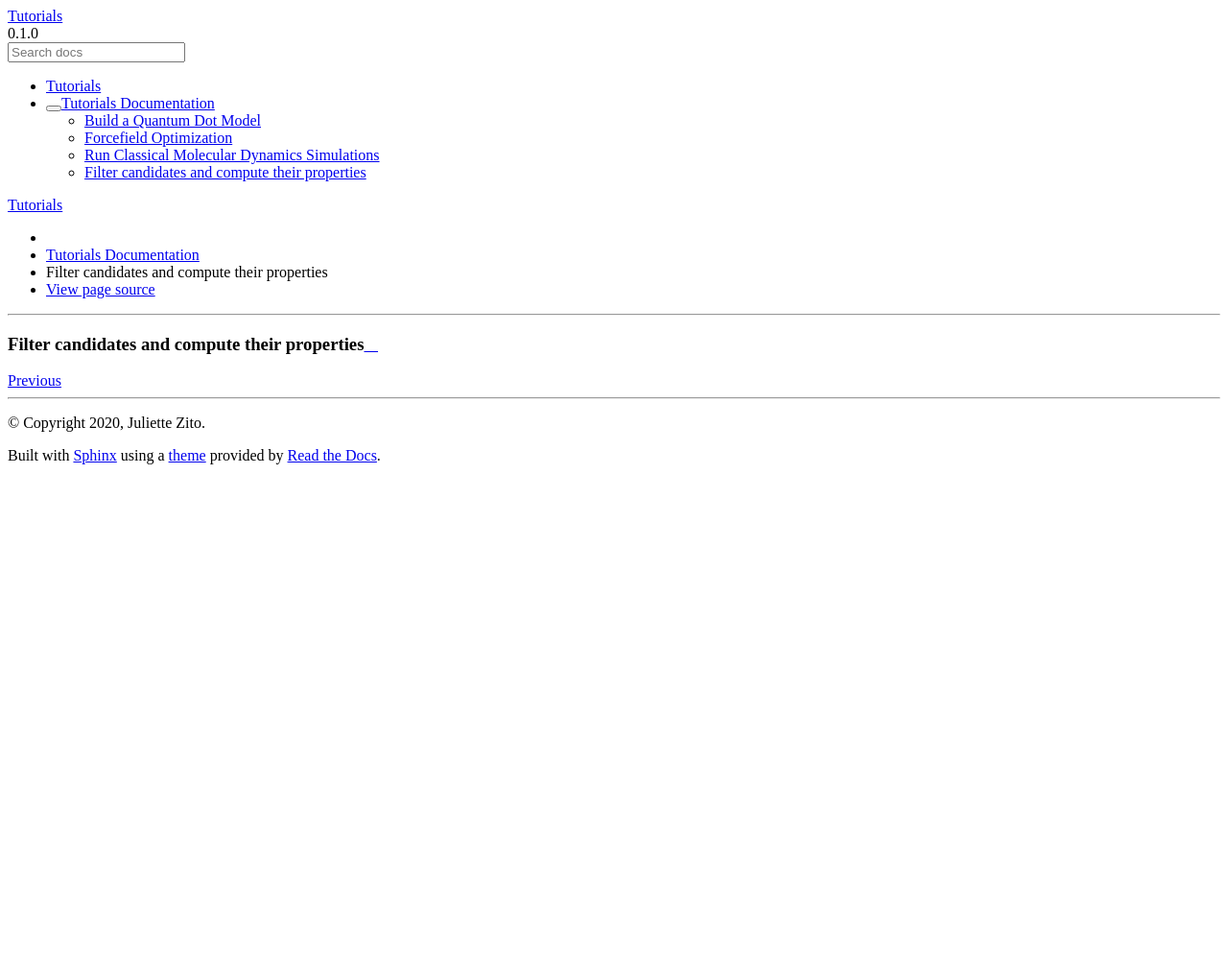
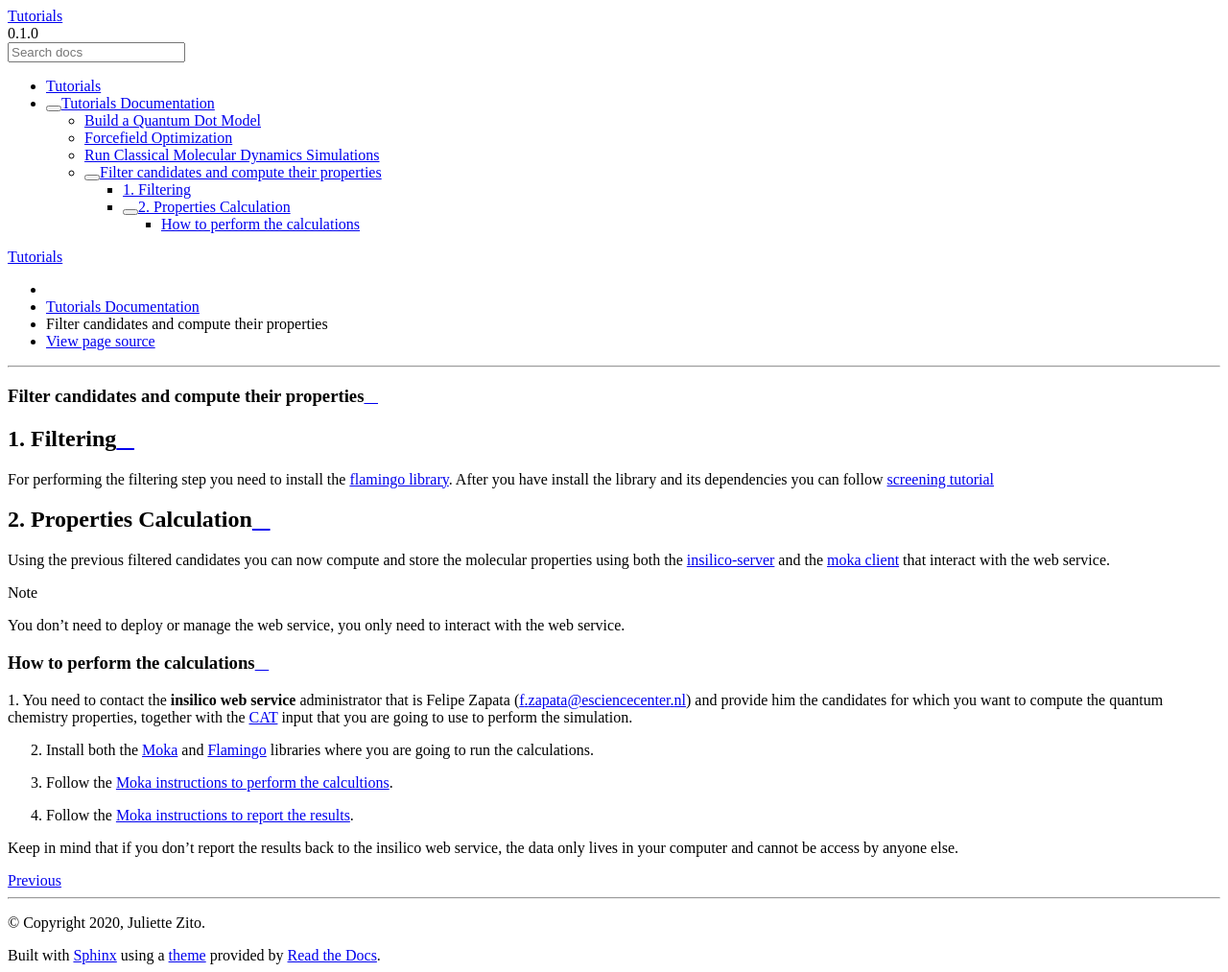
Before and after one commit to nlesc-nano/Tutorials, a Sphinx documentation site: the page built from docs/4_filter_and_compute.rst, in a window 1280 px wide. Shown: the whole page at 96% size. Built offline with Sphinx 7.4.7 and the Read the Docs theme 2.0.0, drawn with Linux system fonts in a browser that asks for light colours; before the commit the page ends 900 px from its top, so only the background shows below that.

Commit message:
create recipe to filter and compute properties

```diff
--- a/docs/4_filter_and_compute.rst
+++ b/docs/4_filter_and_compute.rst
@@ -2,3 +2,33 @@
 
 Filter candidates and compute their properties
 ==============================================
+
+1. Filtering
+************
+For performing the filtering step you need to install the `flamingo library <https://flamingo-molecular-properties-calculator.readthedocs.io/en/latest/>`_.
+After you have install the library and its dependencies you can follow `screening tutorial <https://flamingo-molecular-properties-calculator.readthedocs.io/en/latest/>`_
+
+2. Properties Calculation
+*************************
+Using the previous filtered candidates you can now compute and store the molecular properties using both the `insilico-server <https://flamingo-molecular-properties-calculator.readthedocs.io/en/latest/tutorial_screening.html>`_ and the `moka client <https://moka-command-line-interface.readthedocs.io/en/latest/>`_ that interact with the web service.
+
+.. note::
+   You don't need to deploy or manage the web service, you only need to interact with the web service.
+
+How to perform the calculations
+###############################
+1. You need to contact the **insilico web service** administrator that is Felipe Zapata (f.zapata@esciencecenter.nl) and provide him the candidates for
+which you want to compute the quantum chemistry properties, together with the `CAT <https://cat.readthedocs.io/en/latest/0_documentation.html>`_ input
+that you are going to use to perform the simulation.
+
+2. Install both the `Moka <https://moka-command-line-interface.readthedocs.io/en/latest/includereadme.html#installation>`_ and
+   `Flamingo <https://flamingo-molecular-properties-calculator.readthedocs.io/en/latest/includereadme.html#installation>`_
+   libraries where you are going to run  the calculations.
+
+3. Follow the `Moka instructions to perform the calcultions <https://moka-command-line-interface.readthedocs.io/en/latest/compute.html>`_.
+
+4. Follow the `Moka instructions to report the results <https://moka-command-line-interface.readthedocs.io/en/latest/report.html>`_.
+
+
+Keep in mind that if you don't report the results back to the insilico web service, the data only lives in your computer and cannot be access
+by anyone else.
```
